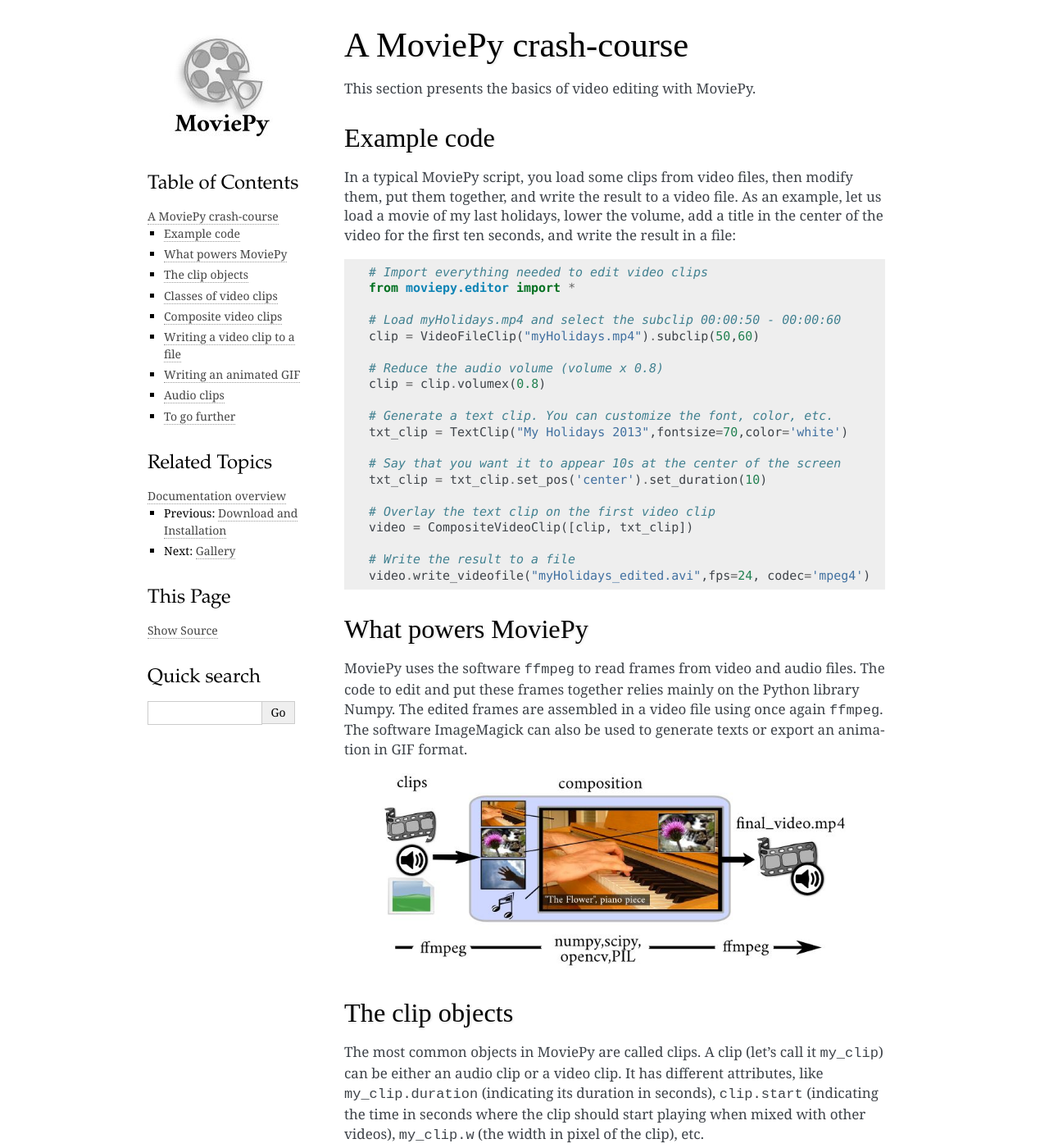
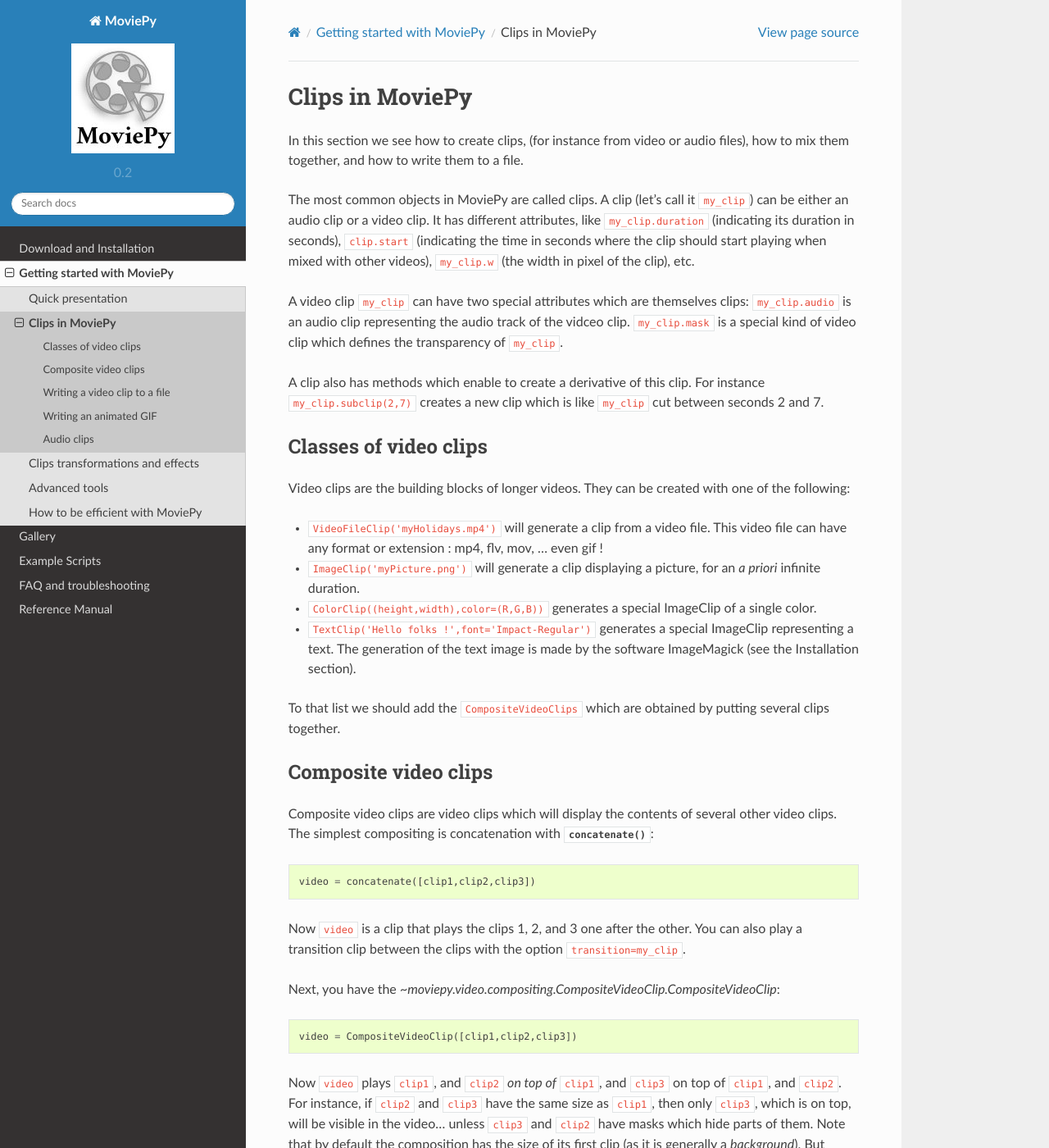
Before and after one commit to Zulko/moviepy, a Sphinx documentation site: the page built from docs/getting_started/clips.rst, in a window 1280 px wide and 1400 px high. Shown: the whole window at 82% size. Built offline with Sphinx 7.4.7 and the Read the Docs theme 2.0.0, drawn with Linux system fonts in a browser that asks for light colours; some web fonts are replaced; pages that are not in the unit, such as notebooks, are missing from menus; cross-references to code outside the pages are shown as plain code; some of the changed text lies outside the part shown.

Commit message:
Big changes in the docs

```diff
--- a/docs/conf.py
+++ b/docs/conf.py
@@ -99,11 +99,12 @@
 
 # The theme to use for HTML and HTML Help pages.  See the documentation for
 # a list of builtin themes.
+import sphinx_rtd_theme
 sys.path.append(os.path.abspath('_themes'))
 sys.path.append("../moviepy")
-html_theme_path = ['_themes']
-html_theme = 'kr'
-
+#html_theme_path = ['_themes']
+html_theme = "sphinx_rtd_theme" # formerly 'kr'
+html_theme_path = [sphinx_rtd_theme.get_html_theme_path()]
 # Theme options are theme-specific and customize the look and feel of a theme
 # further.  For a list of options available for each theme, see the
 # documentation.
--- /dev/null
+++ b/docs/getting_started/advanced_tools.py
@@ -0,0 +1,10 @@
+Advanced tools
+===============
+
+This section briefly presents a few functions of the submodule ``moviepy.video.tools``
+that can help you edit videos. See the documentation for each modu
+
+Subtitles
+----------
+
+Credits
--- a/docs/crash_course/crash_course.rst
+++ b/docs/getting_started/clips.rst
@@ -1,50 +1,7 @@
-.. _crashcourse:
+Clips in MoviePy
+==================
 
-A MoviePy crash-course
------------------------
-
-
-This section presents the basics of video editing with MoviePy.
-
-
-Example code
-~~~~~~~~~~~~~~
-
-In a typical MoviePy script, you load some clips from video files, then modify them, put them together, and write the result to a video file. As an example, let us load a movie of my last holidays, lower the volume, add a title in the center of the video for the first ten seconds, and write the result in a file: ::
-
-    # Import everything needed to edit video clips
-    from moviepy.editor import *
-
-    # Load myHolidays.mp4 and select the subclip 00:00:50 - 00:00:60
-    clip = VideoFileClip("myHolidays.mp4").subclip(50,60)
-
-    # Reduce the audio volume (volume x 0.8)
-    clip = clip.volumex(0.8)
-
-    # Generate a text clip. You can customize the font, color, etc.
-    txt_clip = TextClip("My Holidays 2013",fontsize=70,color='white')
-
-    # Say that you want it to appear 10s at the center of the screen
-    txt_clip = txt_clip.set_pos('center').set_duration(10)
-
-    # Overlay the text clip on the first video clip
-    video = CompositeVideoClip([clip, txt_clip])
-
-    # Write the result to a file
-    video.write_videofile("myHolidays_edited.avi",fps=24, codec='mpeg4')
-
-
-What powers MoviePy
-~~~~~~~~~~~~~~~~~~~~~
-
-MoviePy uses the software ``ffmpeg`` to read frames from video and audio files. The code to edit and put these frames together relies mainly on the Python library Numpy. The edited frames are assembled in a video file using once again ``ffmpeg``. The software ImageMagick can also be used to generate texts or export an animation in GIF format.
-
-.. image:: explanations.jpeg
-    :width: 570px
-    :align: center
-
-The clip objects
-~~~~~~~~~~~~~~~~~~~
+In this section we see how to create clips, (for instance from video or audio files), how to mix them together, and how to write them to a file.
 
 The most common objects in MoviePy are called clips. A clip (let's call it ``my_clip``) can be either an audio clip or a video clip. It has different attributes, like ``my_clip.duration`` (indicating its duration in seconds), ``clip.start`` (indicating the time in seconds where the clip should start playing when mixed with other videos), ``my_clip.w`` (the width in pixel of the clip), etc.
 
@@ -188,16 +145,3 @@
     audioclip.preview() # default fps: 22050
     audioclip.preview(fps=44100)
     audioclip.to_audiofile('my_clip.mp3',fps=44100) #default fps: 22050
-
-
-To go further
-~~~~~~~~~~~~~~
-
-The best way to start with moviepy is to use it with the IPython Notebook, as it has autocompletion which will help you find all you need and discover all the available methods.
-
-Advanced features of MoviePy that cannot be expressed as an ``fx`` are placed in :module:`moviepy.video.tools` (currently this module contains methods for tracking objects, segmenting, drawing, making credits, dealing with subtitles) and `moviepy.audio.tools` (currently empty, will contain denoisers and utilities for synchronization).
-
-To go further and learn about all the available options and
-functionalities of MoviePy, see the :ref:`examples` and the :ref:`reference_manual`.
-You can also browse the code of the different video effects in
-``moviepy/video/fx`` to give you ideas on how to code your own effects.
--- /dev/null
+++ b/docs/getting_started/effects.rst
@@ -0,0 +1,2 @@
+Clips transformations and effects
+===================================
--- a/docs/ref/ref.rst
+++ b/docs/ref/ref.rst
@@ -5,6 +5,8 @@
 ================
 
 The documentation may be a little messy for the moment, it will get better with time.
+If you want to hack into the code, read :ref:`code_organization`.
+
 
 .. toctree::
    :maxdepth: 3
```
Also changed, not shown: docs/gallery.rst (+69 -84 lines), docs/getting_started/advanced_tools.rst (added, +17 -0 lines), docs/getting_started/efficient_moviepy.rst (added, +19 -0 lines), docs/getting_started/getting_started.rst (added, +16 -0 lines), docs/getting_started/quick_presentation.rst (added, +71 -0 lines), docs/index.rst (+17 -12 lines), docs/ref/code_origanization.rst (added, +24 -0 lines), docs/getting_started/explanations.jpeg (renamed from docs/crash_course/explanations.jpeg), docs/getting_started/videoWH.jpeg (renamed from docs/crash_course/videoWH.jpeg), docs/logo.png (added).
